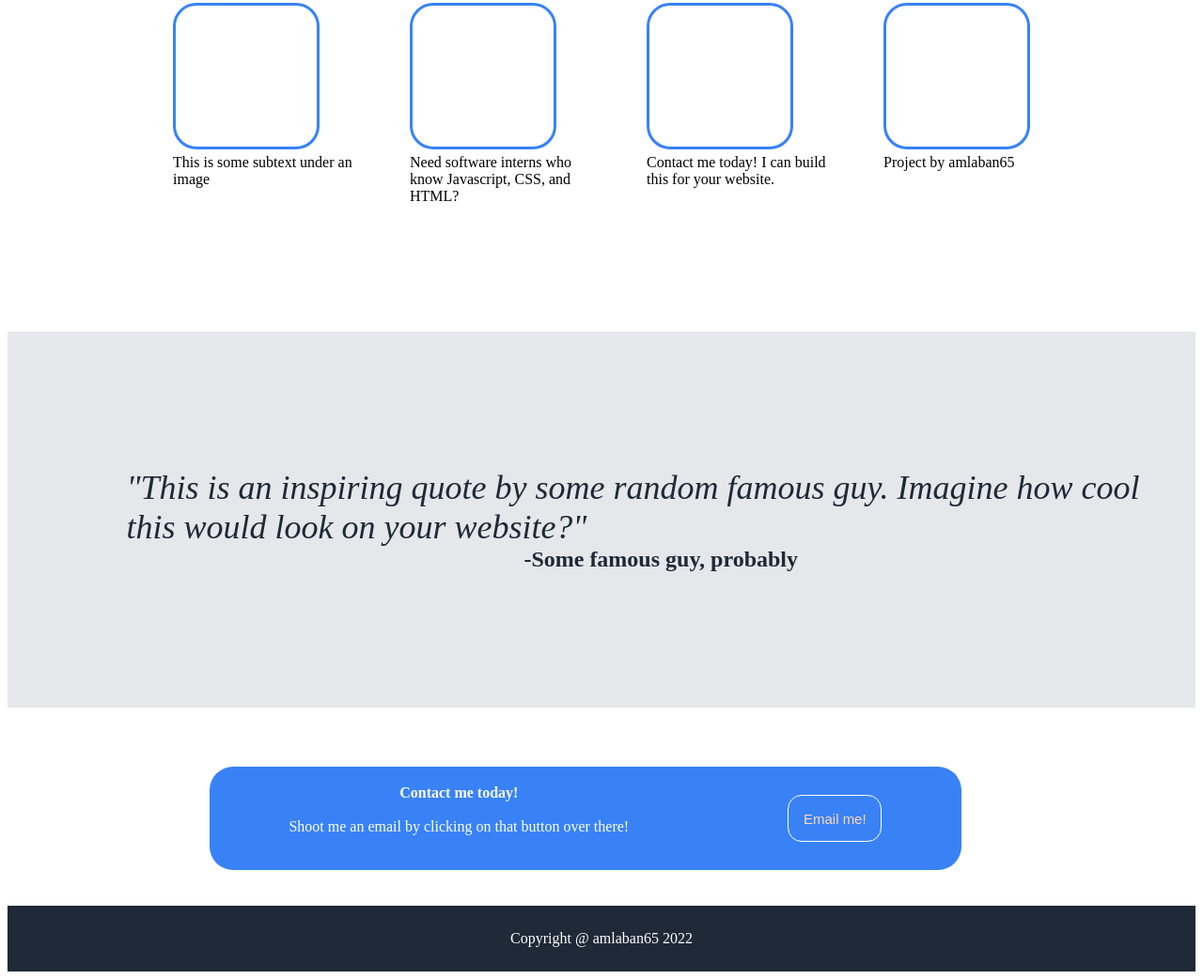
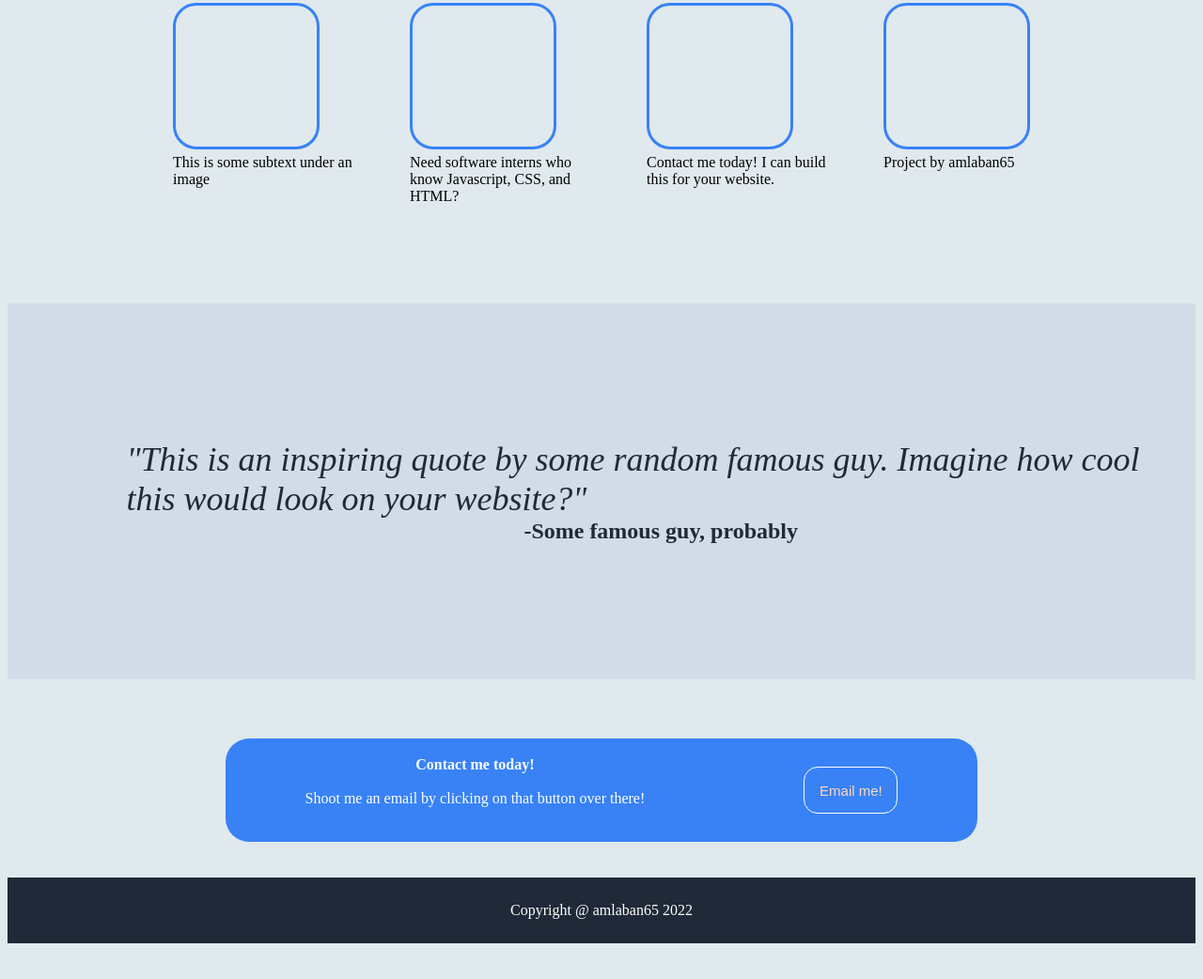
Before and after one commit to amlaban65/Landing-page-project, a plain HTML site: page index.html in a window 1280 px wide. Shown: the part 547-1589 px from the top of the page at 94% size. After the commit the page ends 1559 px from the top, so only its background shows below. Drawn offline with Linux system fonts and the light colour scheme.

Commit message:
update color scheme, fix centering and style

```diff
--- a/index.html
+++ b/index.html
@@ -53,11 +53,17 @@
       <div class="quote">
          <em>"This is an inspiring quote by some random famous guy. Imagine how cool this would look on your website?"
          </em>
-        <div id="author"<br><strong>-Some famous guy, probably</strong></br></div>
+         <div id="author"<br><strong>-Some famous guy, probably</strong></br>
       </div>
-    <div class="call-to-action"><strong>Contact me today!</strong>
-    <br><div>Shoot me an email by clicking on that button over there!</div></br>
+      </div>
+      <div class="call-to-action-container">
+         <div class="call-to-action">
+            <strong>Contact me today!</strong>
+            <br>
+            <div>Shoot me an email by clicking on that button over there!</div>
+            </br>
             <button><a href='mailto: amlaban@seas.upenn.edu'>Email me!</a></button>
+         </div>
       </div>
       <div class="footer">Copyright @ amlaban65 2022</div>
    </body>
--- a/style.css
+++ b/style.css
@@ -1,3 +1,6 @@
+body {
+    background-color: rgba(169, 193, 206, 0.35);
+}
 .header {
     display: flex;
     justify-content: space-between;
@@ -5,7 +8,6 @@
 }
 .top {
     background-color: hsl(215, 28%, 17%);
-
 }
 ul {
     list-style-type: none;
@@ -59,7 +61,6 @@ button {
 }
 p a {
     color:#3882f6;
-
 }
 .placeholder-image {
     color: white;
@@ -86,7 +87,7 @@ p a {
     justify-content: center;
     gap: 52px;
     height: 300px;
-    padding-bottom: 50px;
+    padding-bottom: 20px;
 }
 .middle-content {
     max-width: 200px;
@@ -103,7 +104,7 @@ p a {
     color: #1F2937;
     display: flex;
     flex-wrap: wrap;
-    background-color: #E5E7EB;
+    background-color: #a6b7da45;
     align-content: center;
     justify-content: center;
     height: 400px;
@@ -111,6 +112,11 @@ p a {
 }
 #author {
     font-size: 24px;
+}
+.call-to-action-container {
+    display: flex;
+    justify-content: center;
+    align-items: center;
 }
 .call-to-action {
     margin-top: 5%;
@@ -124,7 +130,6 @@ p a {
     height: 110px;
     width: 800px;
     flex-wrap: wrap;
-    margin-left: 17%;
 }
 .call-to-action button {
     text-decoration: none;
@@ -136,7 +141,6 @@ p a {
     color: peachpuff;
 }
 .footer {
-
     margin-top: 3%;
     background-color: #1F2937;
     color: white;
@@ -144,6 +148,4 @@ p a {
     justify-content: center;
     align-items: center;
     height: 70px;
-
-
 }
```
Lines whose indentation alone changed are shown as unchanged.
